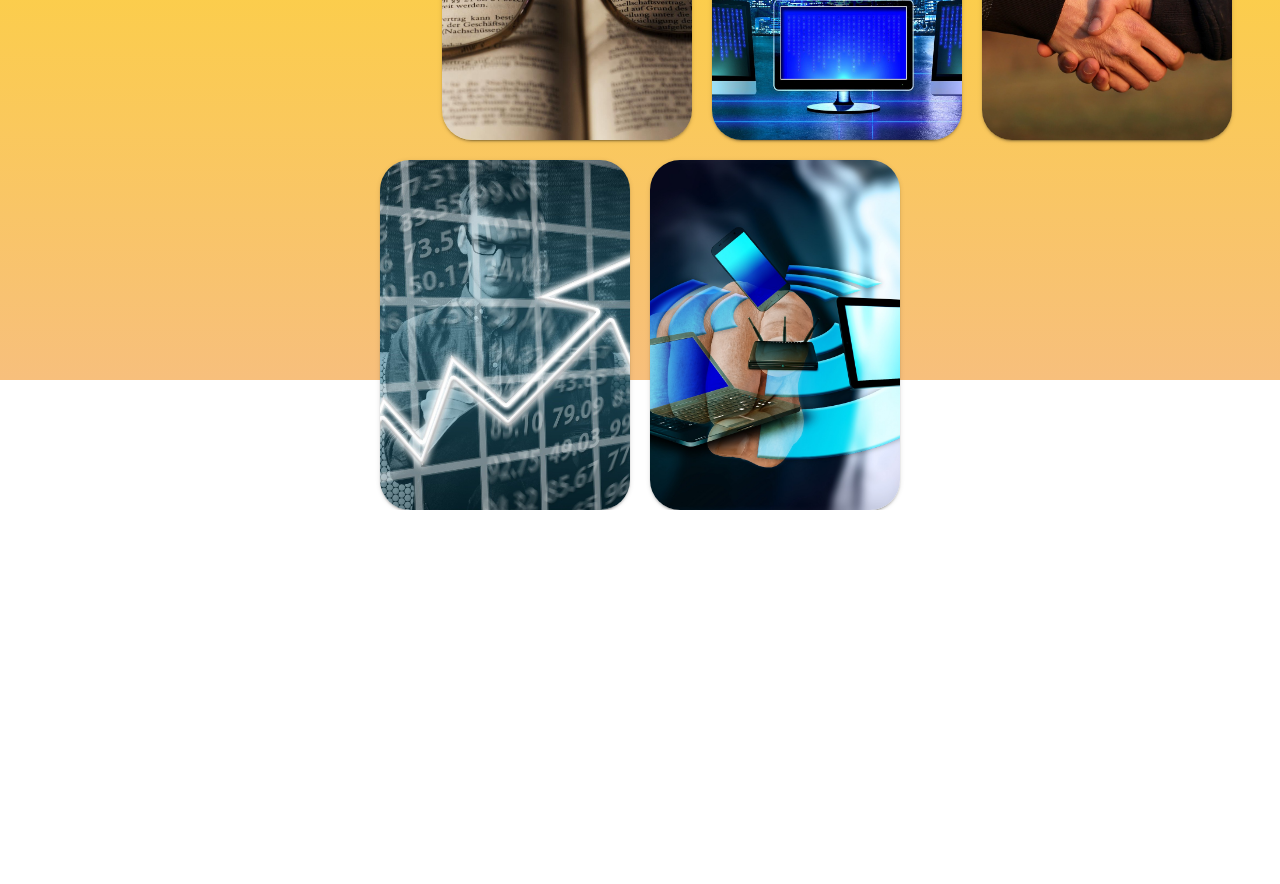
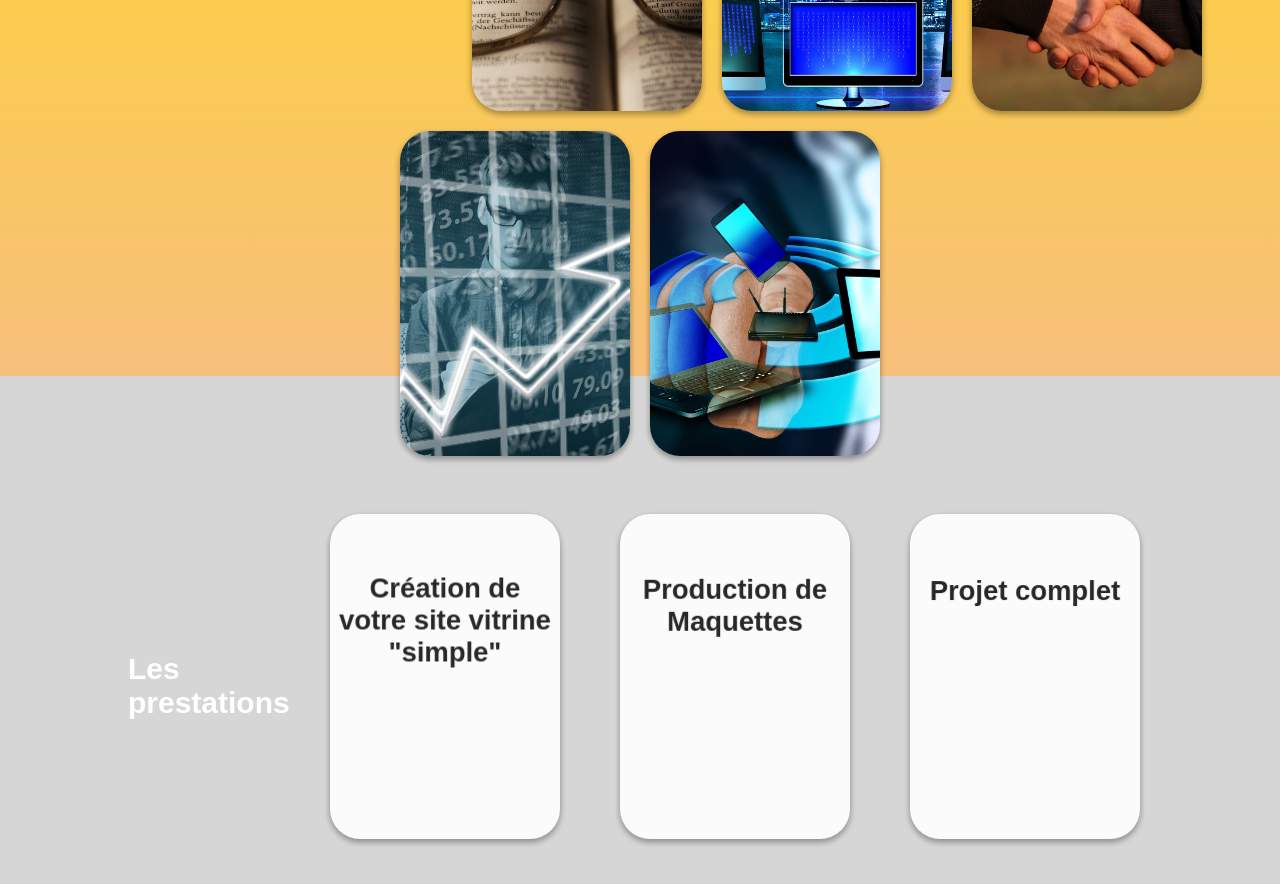
Before and after one commit to melaniemdm/mdmDevopment, a React (Create React App) app: page / in a window 1280 px wide. Shown: the part 1180-2064 px from the top of the page. Before the commit the page ends 1690 px from the top, so only its background shows below. Built offline with nearby package versions, Linux system fonts and the light colour scheme.

Commit message:
refacto(css  js) header feature(js & css) prestations add(index) lien presta

```diff
--- a/src/components/Header/index.js
+++ b/src/components/Header/index.js
@@ -9,7 +9,7 @@ function Header(){
     <img  alt="logo mdm development" src={logoMe} className="logoHeader" />
 </div>
 
-<div class="container topBotomBordersOut">
+<div class="containerNav topBotomBordersOut">
   <a href=" " >HOME</a>
   <a href=" ">ARTICLES</a>
   <a href=" ">PORTFOLIO</a>
--- a/src/components/Header/style.scss
+++ b/src/components/Header/style.scss
@@ -20,7 +20,7 @@ header span {
   color: white;
 }
 
-div.container a {
+div.containerNav a {
   color: white;
   text-decoration: none;
   font: 20px Raleway;
--- /dev/null
+++ b/src/components/Prestations/index.js
@@ -0,0 +1,81 @@
+import "./style.scss";
+
+function Presations() {
+  return (
+    <div className="containerPrestations">
+      <div className="titlePresta">Les prestations</div>
+      <div class="containerPrestaCard">
+        <div class="card-container">
+          <div class="card-wrapper">
+            <div class="card light">
+              <div class="text-overlay">
+                <h2 className="titleh2">
+                  Création de votre site vitrine "simple"
+                </h2>
+              </div>
+              <div class="purchase-button-container">
+                <h2 className="titleh2Price">Site vitrine simple</h2>
+                <div class="price">
+                  250€ <small>/ day</small>
+                </div>
+                <div class="details-text">
+                  <span>Developpement de votre site vitrine</span>
+                  <span>ou</span>
+                  <span>Developpement landing page</span>
+                </div>
+              </div>
+            </div>
+          </div>
+        </div>
+      </div>
+
+      <div class="containerPrestaCard">
+        <div class="card-container">
+          <div class="card-wrapper">
+            <div class="card light">
+              <div class="text-overlay">
+                <h2 className="titleh2">
+                  Production de Maquettes
+                </h2>
+              </div>
+
+              <div class="purchase-button-container">
+                <h2 className="titleh2Price">Production de Maquettes</h2>
+                <div class="price">
+                  150€ <small>/ day</small>
+                </div>
+                  </div>
+            </div>
+          </div>
+        </div>
+      </div>
+
+      <div class="containerPrestaCard">
+        <div class="card-container">
+          <div class="card-wrapper">
+            <div class="card light">
+              <div class="text-overlay">
+                <h2 className="titleh2">
+                  Projet complet
+                </h2>
+              </div>
+              <div class="purchase-button-container">
+                <h2 className="titleh2Price"> Projet complet</h2>
+                <div class="price">
+                 sur devis
+                </div>
+                <div class="details-text">
+                  <span>Conseil, maquette, dévelopement</span>
+                  <span>Création de votre site vitrine</span>
+                </div>
+              </div>
+            </div>
+          </div>
+        </div>
+      </div>
+
+    </div>
+  );
+}
+
+export default Presations;
--- /dev/null
+++ b/src/components/Prestations/style.scss
@@ -0,0 +1,174 @@
+$dark: #272727;
+$light: #fbfbfb;
+
+$animation-speed-fast: .8s;
+$animation-speed-slow: 1s;
+
+body {
+  margin: 0;
+  height: 100vh;
+  background-color: #d6d6d6;
+  font-family: 'Montserrat', sans-serif;
+}
+
+.titlePresta{
+    color: white;
+    font-size: 30px;
+    font-weight: bold;
+    margin-left: 128px;
+    margin-top: 20px;
+  }
+.containerPrestations{
+    display: flex;
+    justify-content:space-between;
+    align-items:center;
+    margin-right: 110px;
+    height:600px;
+}
+.card {
+  width: 230px;
+  height: 325px;
+  box-shadow: 0 3px 6px rgba(0,0,0,0.16), 0 3px 6px rgba(0,0,0,0.23);
+  position: relative;
+  perspective: 1000px;
+  transform: perspective(1000px) translateY(0);
+  transform-style: preserve-3d;
+  transition: transform $animation-speed-fast ease-in-out;
+
+  &.dark{
+    background-color: $dark;
+    color: $light;
+      }
+
+  &.light{
+    background-color: $light;
+    color: $dark;
+    .purchase-button{
+      border: 1px solid rgba(247, 191, 124);
+    }
+  }
+}
+
+.card-container{
+  display: flex;
+  margin: 20px;
+}
+
+.card-wrapper:hover{
+  .card{
+    transform: rotateY(179deg);
+    z-index: 2;
+
+    .text-overlay{
+      opacity: 0;
+      transform-style: preserve-3d;
+      z-index: 1;
+    }
+
+    .purchase-button-container{
+      opacity: 1;
+    }
+  }
+}
+.titleh2{
+    color: wi;
+    font-weight: bold;
+    font-size:1.8vw;
+   width:80%;
+
+}
+.text-overlay{
+  transform: perspective(1000px) translateY(0) translateZ(80px);
+  transition: transform $animation-speed-fast ease-in-out, opacity $animation-speed-slow ease;
+  pointer-events: none;
+  width: 100%;
+  perspective: inherit;
+  padding-top: 50px;
+  display: flex;
+  text-align: center;
+  justify-content: center;
+  align-items: center;
+}
+
+h1{
+  color: $dark;
+
+}
+
+h2{
+  font-size: .9rem;
+  text-align: center;
+  font-weight: 500;
+}
+.price, .titleh2Price{
+    text-align: center;
+    font-size: 1.6rem;
+    font-weight: 900;
+
+}
+.price{
+   font-size: 1.8rem;
+   margin: 10px;
+}
+.titleh2Price{
+      font-size: 1.6rem;
+       margin-top: -20px;
+}
+.purchase-button-container{
+  color: rgba(247, 191, 124);
+  position: absolute;
+  display: flex;
+  justify-content: center;
+  align-items: center;
+  flex-direction: column;
+  left: 0;
+  top: 0;
+  transform: perspective(1000px) rotateY(179deg) translateY(0) translateZ(80px);
+  opacity: 0;
+  z-index: -1;
+  transition: transform $animation-speed-fast ease-in-out, opacity $animation-speed-slow ease;
+  width: 100%;
+  height: 100%;
+
+  .purchase-button{
+    padding: 10px 40px;
+    border-radius: 50px;
+    font-size: 1.2rem;
+    transition: background-color .25s ease, color .25s ease;
+    cursor: pointer;
+
+    &.light:hover{
+      background-color: indianred;
+      color: $light;
+    }
+
+    &.dark:hover{
+      background-color: indianred;
+      color: $dark;
+    }
+  }
+}
+
+.details-text{
+  margin-top: 20px;
+  display: flex;
+  gap: 10px 10px;
+  align-items: center;
+  text-align: center;
+  flex-direction: column;
+  color: #858585;
+  font-size: .75rem;
+}
+
+small{
+  font-size: .75rem;
+  font-weight: 100;
+  color: #858585;
+}
+
+
+
+.back-h2{
+  font-size: 2rem;
+  margin-top: 0;
+}
--- a/src/index.js
+++ b/src/index.js
@@ -5,6 +5,7 @@ import './index.css';
 import Header from '../src/components/Header';
 import Banner from '../src/components/Banner';
 import Why from '../src/components/Why';
+import Prestations from '../src/components/Prestations';
 
 import reportWebVitals from './reportWebVitals';
 
@@ -15,6 +16,7 @@ root.render(
 <Header/>
 <Banner/>
 <Why/>
+<Prestations/>
   </React.StrictMode>
 );
 
```
